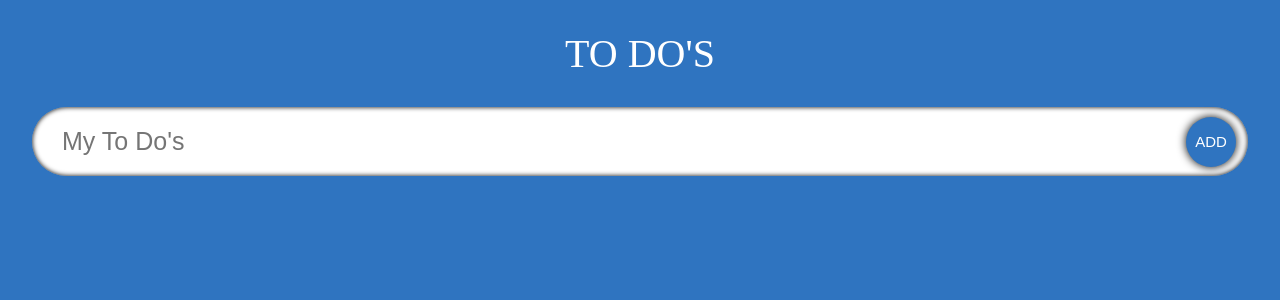
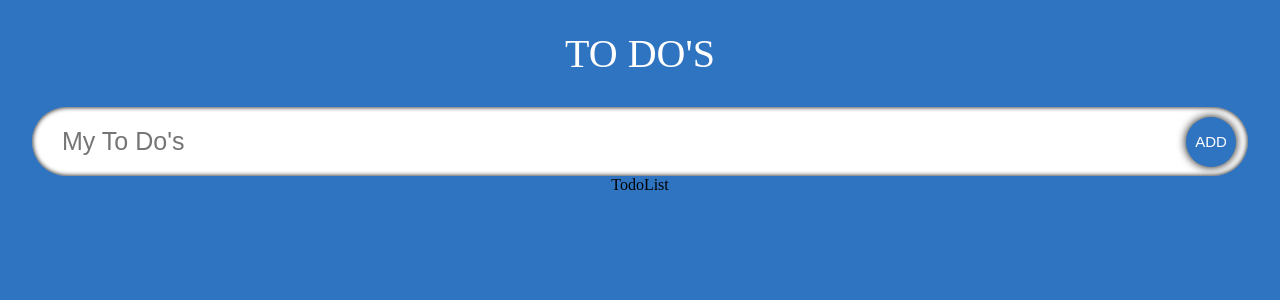
Before and after one commit to Mani007/TSReact, a React (Create React App) app in the folder react-ts/: page / in a window 1280 px wide. Shown: the top 300 px of the page. Built offline with nearby package versions, Linux system fonts and the light colour scheme; a web font is replaced by a local one.

Commit message:
The todolist compomemt initiated

```diff
--- a/react-ts/src/App.tsx
+++ b/react-ts/src/App.tsx
@@ -1,6 +1,7 @@
 import React, { useState } from 'react';
 import "./App.css";
 import InputField from './components/inputField';
+import TodoList from './components/TodoList';
 import { Todo } from './model';
 const App: React.FC = () => {
 
@@ -22,6 +23,7 @@
      <span className='heading'> TO DO's</span>
       <InputField todo = {todo} setTodo = {setTodo} handleAdd = {handleAdd} />
       {/* The letter must start with capital. */}
+      <TodoList/>
     </div>
     </>
   );
--- /dev/null
+++ b/react-ts/src/components/TodoList.tsx
@@ -0,0 +1,9 @@
+import React from 'react'
+
+const TodoList = () => {
+  return (
+    <div>TodoList</div>
+  )
+}
+
+export default TodoList
```
